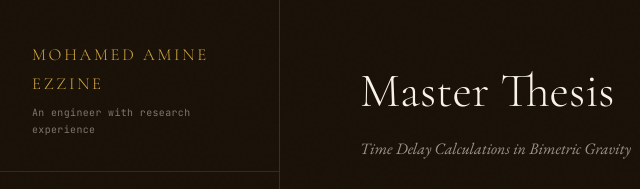
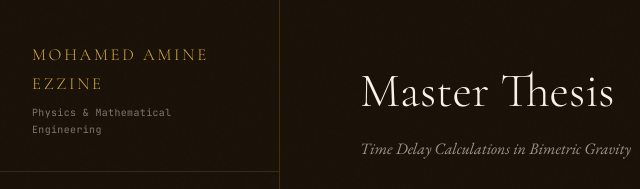
Before and after one commit to Amine-Physics/Amine-physics.github.io, a plain HTML site: page thesis.html in a window 1280 px wide. Shown: the top 189 px of the page, 0-640 px from the left. Drawn offline with nearby package versions, Linux system fonts and the light colour scheme.

Commit message:
Update thesis.html

```diff
--- a/thesis.html
+++ b/thesis.html
@@ -27,7 +27,7 @@
 <aside class="sidebar">
   <div class="sidebar-header">
     <div class="sidebar-name">Mohamed Amine Ezzine</div>
-    <div class="sidebar-subtitle">An engineer with research experience</div>
+    <div class="sidebar-subtitle">Physics & Mathematical Engineering</div>
   </div>
 
   <ul class="sidebar-nav">
```
